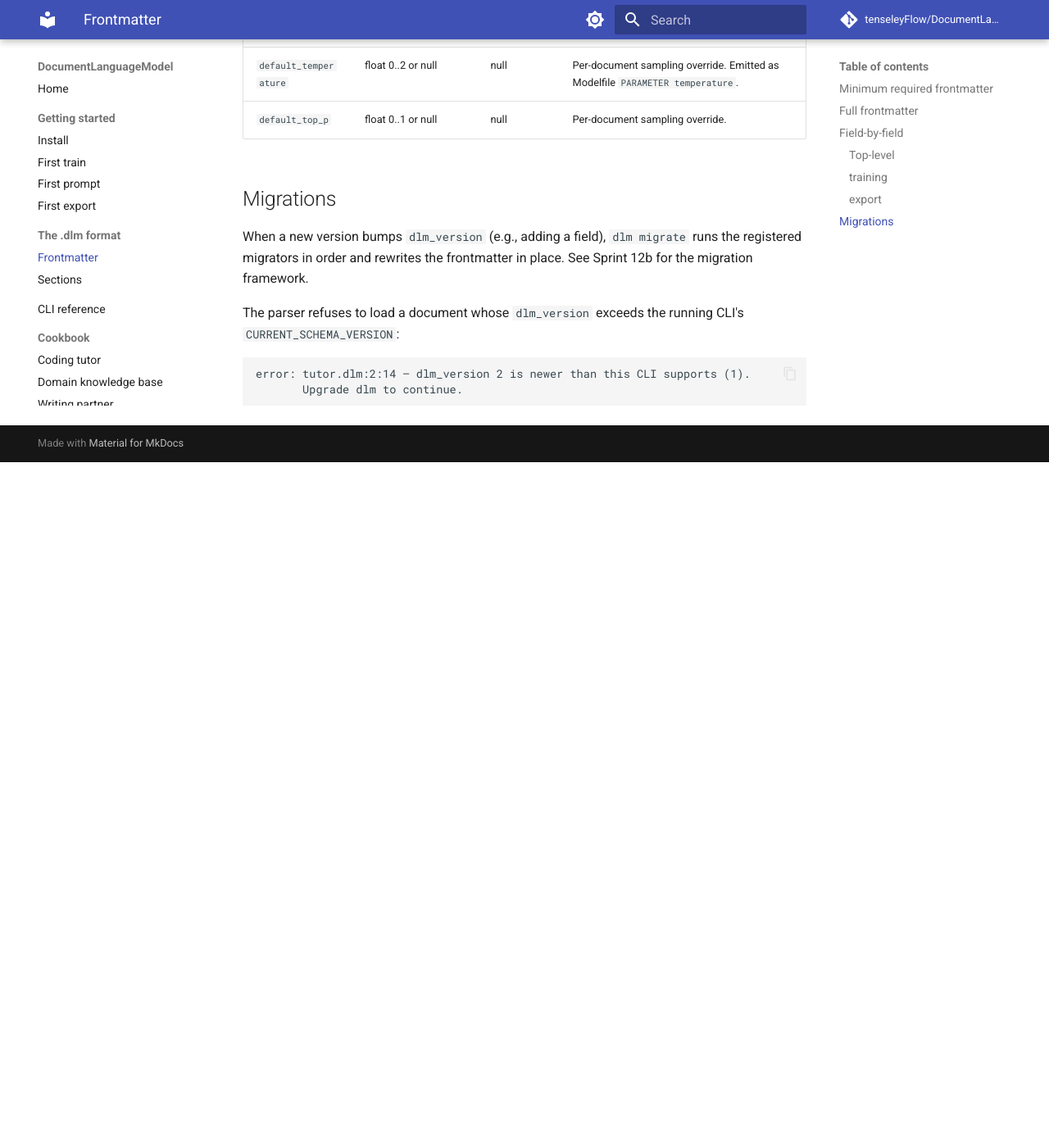
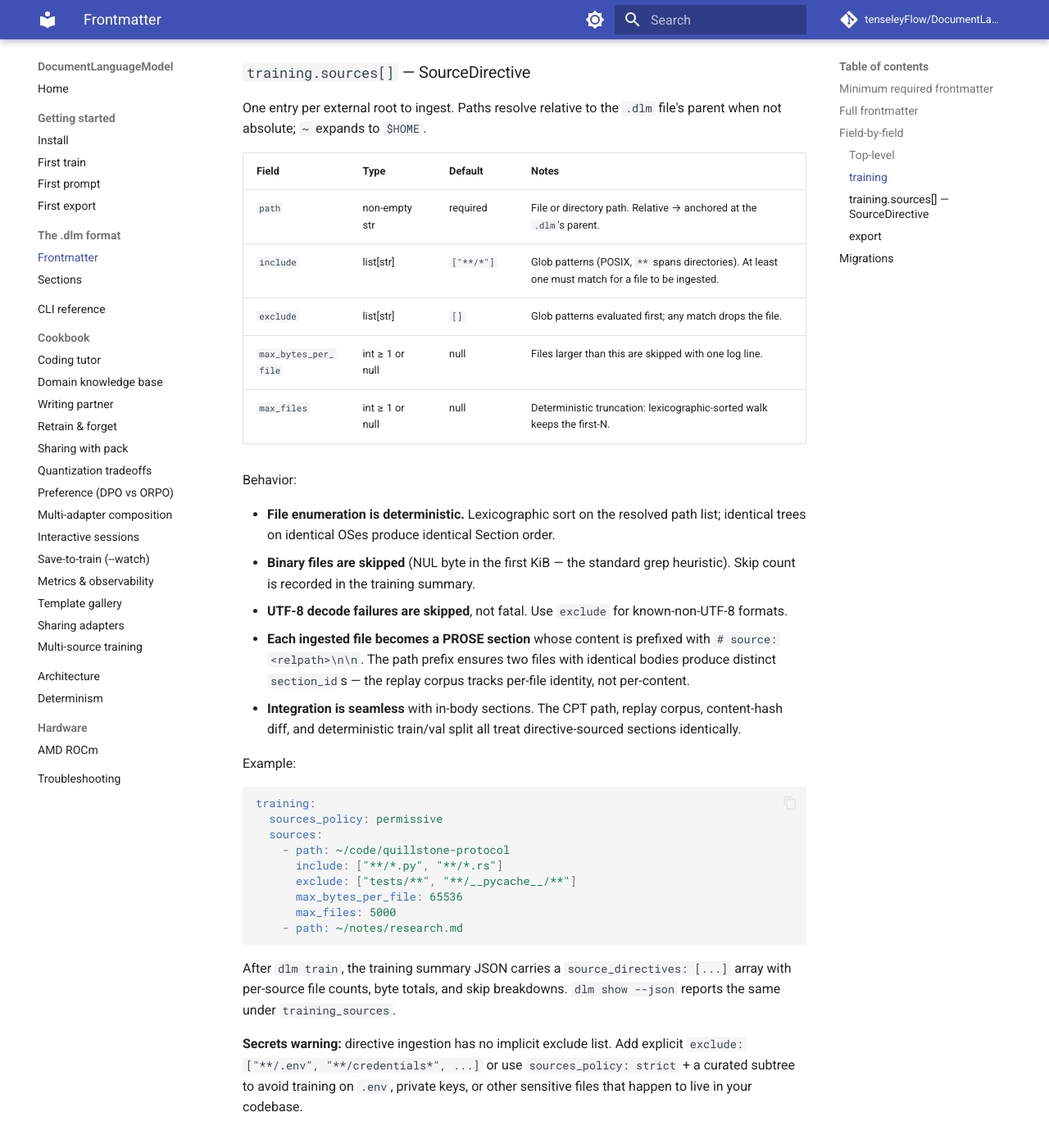
Before and after one commit to tenseleyFlow/DocumentLanguageModel, an MkDocs documentation site: the page built from docs/format/frontmatter.md, in a window 1280 px wide and 1400 px high, scrolled down 3548 px. Shown: the top 1396 px of the window at 82% size. Built offline with MkDocs 1.6.1 and Material for MkDocs 9.7.7, drawn with Linux system fonts in a browser that asks for light colours; comment, search, counter and statistics services are not loaded; before the commit the page ends 4112 px from its top, so only the background shows below that; some of the changed text lies outside the part shown.

Commit message:
docs(directives): frontmatter reference + multi-source cookbook + nav entry

````diff
--- a/docs/format/frontmatter.md
+++ b/docs/format/frontmatter.md
@@ -100,6 +100,64 @@ export:
 | `warmup_ratio` | float 0..0.5 | 0.1 | |
 | `precision` | `bf16` / `fp16` / `fp32` or null | null | Override the doctor's auto-pick. Defaults: bf16 on Ampere+/ROCm-bf16, fp16 on older CUDA, **fp32 on MPS** (the MPS fp16 attention kernels produce NaN LoRA weights on tiny-data SFT — see bug note below). Set `fp16` on MPS only if you need the memory headroom for a 7–8B base and your data isn't pathologically small; the post-train finite-weights gate will still refuse to persist a corrupt adapter. |
 | `seed` | int | 42 | Determinism seed. Changing it invalidates the [determinism golden](../determinism.md). |
+| `sources` | list[SourceDirective] or null | null | Declarative file-tree ingestion. Each entry is walked at train time; matching files become synthetic PROSE sections on the CPT path. See below. |
+| `sources_policy` | `permissive` / `strict` | `permissive` | `strict` confines directive paths to the `.dlm`'s parent subtree; `permissive` allows absolute paths anywhere. Symlink escapes are refused under strict, warned under permissive. |
+
+### `training.sources[]` — SourceDirective
+
+One entry per external root to ingest. Paths resolve relative to the
+`.dlm` file's parent when not absolute; `~` expands to `$HOME`.
+
+| Field | Type | Default | Notes |
+|---|---|---|---|
+| `path` | non-empty str | required | File or directory path. Relative → anchored at the `.dlm`'s parent. |
+| `include` | list[str] | `["**/*"]` | Glob patterns (POSIX, `**` spans directories). At least one must match for a file to be ingested. |
+| `exclude` | list[str] | `[]` | Glob patterns evaluated first; any match drops the file. |
+| `max_bytes_per_file` | int ≥ 1 or null | null | Files larger than this are skipped with one log line. |
+| `max_files` | int ≥ 1 or null | null | Deterministic truncation: lexicographic-sorted walk keeps the first-N. |
+
+Behavior:
+
+- **File enumeration is deterministic.** Lexicographic sort on the
+  resolved path list; identical trees on identical OSes produce
+  identical Section order.
+- **Binary files are skipped** (NUL byte in the first KiB — the
+  standard grep heuristic). Skip count is recorded in the training
+  summary.
+- **UTF-8 decode failures are skipped**, not fatal. Use `exclude` for
+  known-non-UTF-8 formats.
+- **Each ingested file becomes a PROSE section** whose content is
+  prefixed with `# source: <relpath>\n\n`. The path prefix ensures
+  two files with identical bodies produce distinct `section_id`s —
+  the replay corpus tracks per-file identity, not per-content.
+- **Integration is seamless** with in-body sections. The CPT path,
+  replay corpus, content-hash diff, and deterministic train/val
+  split all treat directive-sourced sections identically.
+
+Example:
+
+```yaml
+training:
+  sources_policy: permissive
+  sources:
+    - path: ~/code/quillstone-protocol
+      include: ["**/*.py", "**/*.rs"]
+      exclude: ["tests/**", "**/__pycache__/**"]
+      max_bytes_per_file: 65536
+      max_files: 5000
+    - path: ~/notes/research.md
+```
+
+After `dlm train`, the training summary JSON carries a
+`source_directives: [...]` array with per-source file counts, byte
+totals, and skip breakdowns. `dlm show --json` reports the same
+under `training_sources`.
+
+**Secrets warning:** directive ingestion has no implicit exclude
+list. Add explicit `exclude: ["**/.env", "**/credentials*", ...]`
+or use `sources_policy: strict` + a curated subtree to avoid
+training on `.env`, private keys, or other sensitive files that
+happen to live in your codebase.
 
 ### `export`
 
--- a/mkdocs.yml
+++ b/mkdocs.yml
@@ -73,6 +73,7 @@ nav:
       - Metrics & observability: cookbook/metrics.md
       - Template gallery: cookbook/template-gallery.md
       - Sharing adapters: cookbook/sharing.md
+      - Multi-source training: cookbook/multi-source-training.md
   - Architecture: architecture.md
   - Determinism: determinism.md
   - Hardware:
````
Also changed, not shown: docs/cookbook/multi-source-training.md (added, +184 -0 lines).
